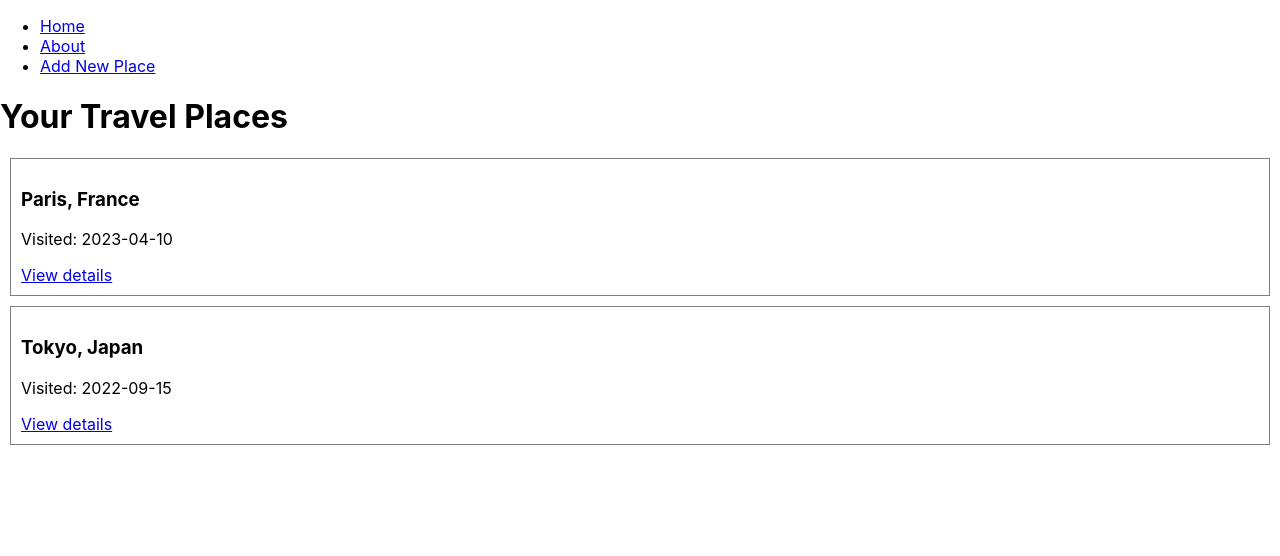
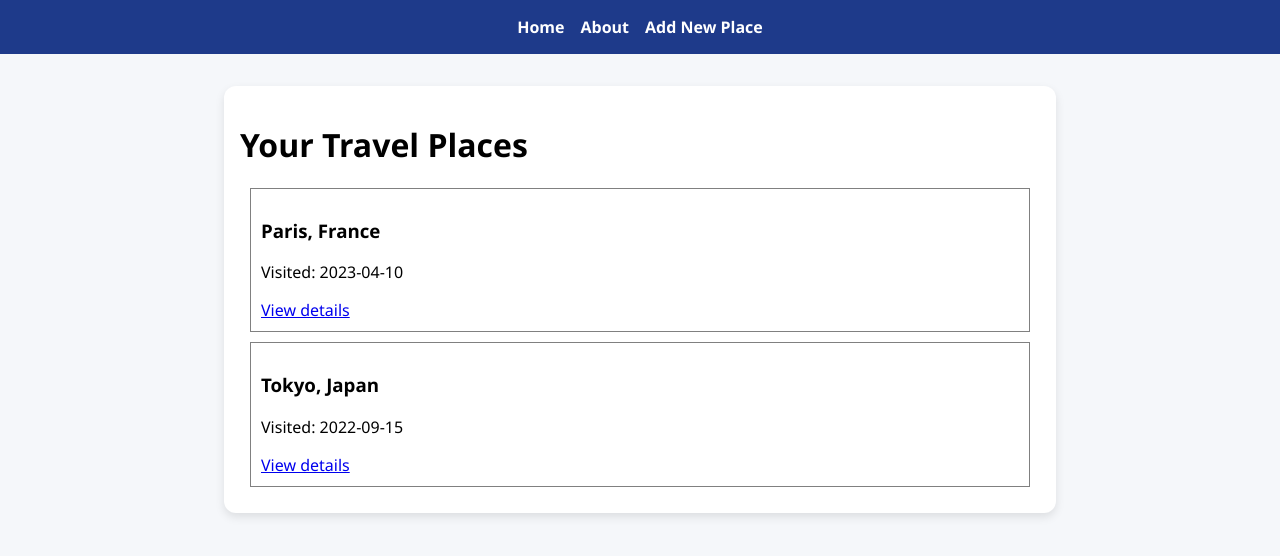
Before and after one commit to KonarAndriiana/Travel-Log, a React (Create React App) app in the folder travel-log/: page / in a window 1280 px wide. Shown: the top 556 px of the page. Built offline with nearby package versions, Linux system fonts and the light colour scheme.

Commit message:
Update struct

```diff
--- a/travel-log/src/App.js
+++ b/travel-log/src/App.js
@@ -1,3 +1,4 @@
+import './App.css';
 import React from 'react';
 import { BrowserRouter as Router, Routes, Route, Link } from 'react-router-dom';
 import Home from './pages/Home';
@@ -5,6 +6,7 @@ import PlaceDetail from './pages/PlaceDetail';
 import About from './pages/About';
 import AddPlace from './pages/AddPlace';
 import EditPlace from './pages/EditPlace';
+
 
 
 function App() {
--- a/travel-log/src/components/PlaceForm.js
+++ b/travel-log/src/components/PlaceForm.js
@@ -11,7 +11,7 @@ function PlaceForm() {
     e.preventDefault();
 
     const newPlace = {
-      id: Date.now(), // jednoduchý unikátny ID
+      id: Date.now(),
       city,
       country,
       date
--- a/travel-log/src/pages/Home.js
+++ b/travel-log/src/pages/Home.js
@@ -4,13 +4,11 @@ import PlaceCard from '../components/PlaceCard';
 function Home() {
   const [places, setPlaces] = useState([]);
 
-  // Načítanie dát z localStorage
   useEffect(() => {
     const storedPlaces = localStorage.getItem('travelPlaces');
     if (storedPlaces) {
       setPlaces(JSON.parse(storedPlaces));
     } else {
-      // Prvotné demo dáta
       const demoData = [
         {
           id: 1,
@@ -31,7 +29,7 @@ function Home() {
   }, []);
 
   return (
-    <div>
+    <div className="container">
       <h1>Your Travel Places</h1>
       {places.map(place => (
         <PlaceCard key={place.id} place={place} />
```
